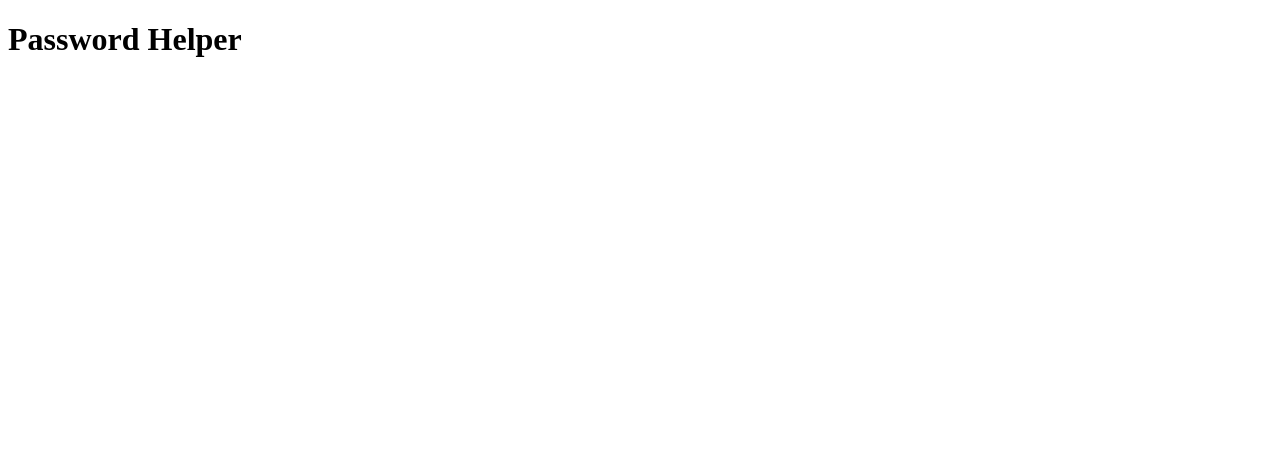
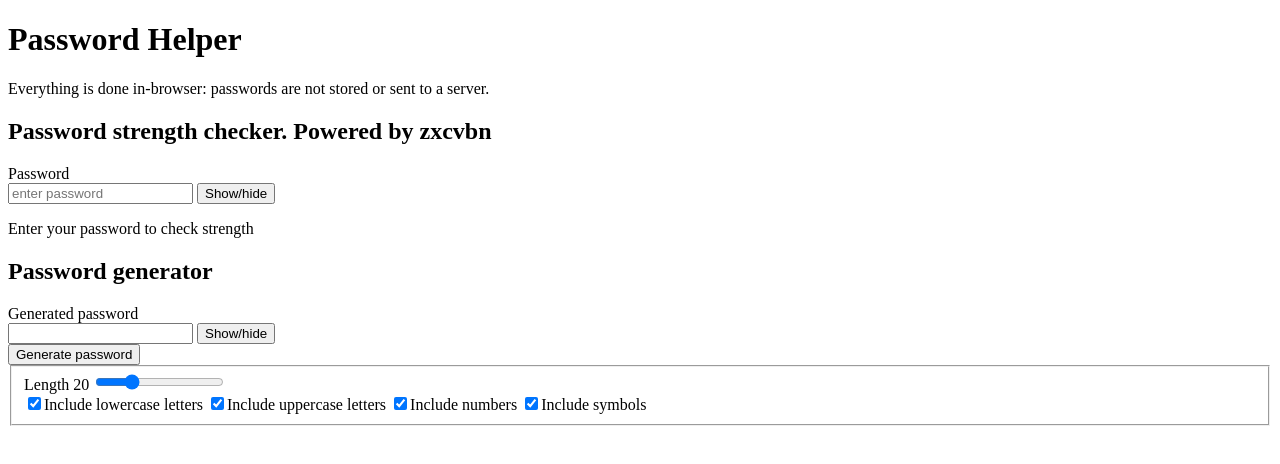
Before and after one commit to Qvotrup/password-helper, a plain HTML site: page index.html in a window 1280 px wide. Drawn offline with Linux system fonts and the light colour scheme.

Commit message:
html added

```diff
--- a/index.html
+++ b/index.html
@@ -1,38 +1,58 @@
-<!doctypehtml>
+<!doctype html>
 <html lang="en">
 <head>
+    <meta name="viewport" content="width=device-width, initial-scale=1">
+    <meta name="referrer" content="no-referrer">
+    <meta http-equiv="Content-Security-Policy"
+          content="default-src 'none';
+          script-src 'self';
+          style-src 'self';
+          connect-src 'none';
+          img-src 'none';
+          form-action 'none';
+          base-uri 'none';
+          object-src 'none';
+          frame-src 'none';
+          ">
     <title>Password Helper</title>
-    <!--libraries here
-     zxcvbn
-     -->
+    <link rel="stylesheet" href="style.css">
+    <script src="vendor/zxcvbn.js" defer></script>
+    <script src="js/generator.js" defer></script>
+    <script src="js/app.js" defer></script>
 </head>
 <body>
-<main class container>
+<main class="container">
     <h1> Password Helper </h1>
+    <p class="privacy-info">Everything is done in-browser: passwords are not stored or sent to a server.</p>
+    <section>
+        <h2>Password strength checker. Powered by zxcvbn</h2>
+        <label for="password">Password</label>
+        <div class="input-row">
+            <input id="password" type="password" autocomplete="off" autocapitalize="off" spellcheck="false" maxlength="256" placeholder="enter password">
+            <button id="toggle-password" type="button">Show/hide</button>
+        </div>
+        <p id="strength">Enter your password to check strength</p>
+    </section>
 
-<!--"write some explanation for the site here"-->
+    <h2>Password generator</h2>
+    <label for="generated">Generated password</label>
+    <div class="input-row">
+        <input id="generated" type="password" autocomplete="off" spellcheck="false">
+        <button id="toggle-generated" type="button">Show/hide</button>
+    </div>
+    <button id="generate" type="button">Generate password</button>
+    <section>
+        <fieldset>
+        <label for="length">Length <span id="length-value">20</span></label>
+        <input type="range" id="length" min="8" max="24" value="12" step="1">
+        <br>
+        <label class="check"><input type="checkbox" id="lower" checked>Include lowercase letters</label>
+        <label class="check"><input type="checkbox" id="upper" checked>Include uppercase letters</label>
+        <label class="check"><input type="checkbox" id="numbers" checked>Include numbers</label>
+        <label class="check"><input type="checkbox" id="symbols" checked>Include symbols</label>
+    </fieldset>
+    </section>
 
-<!--password checker, zxcvbn
-"Check password strength"
-input box
-check button
-show/hide inout
-estimation
--->
-
-<!--password generator, use Crypto.getRandomValue()? read documentation from web crypto API
-"Generate a secure password"
-box w/ generated password
-generate button
-copy button
-"options"
-length (check up on elements, slider - unprecise, dropdown - bulky. what else?)
-"symbols"
-uppercase checkbox
-lowercase checkbox
-numbers checkbox
-symbols checkbox
--->
 
 </main>
 </body>
```
